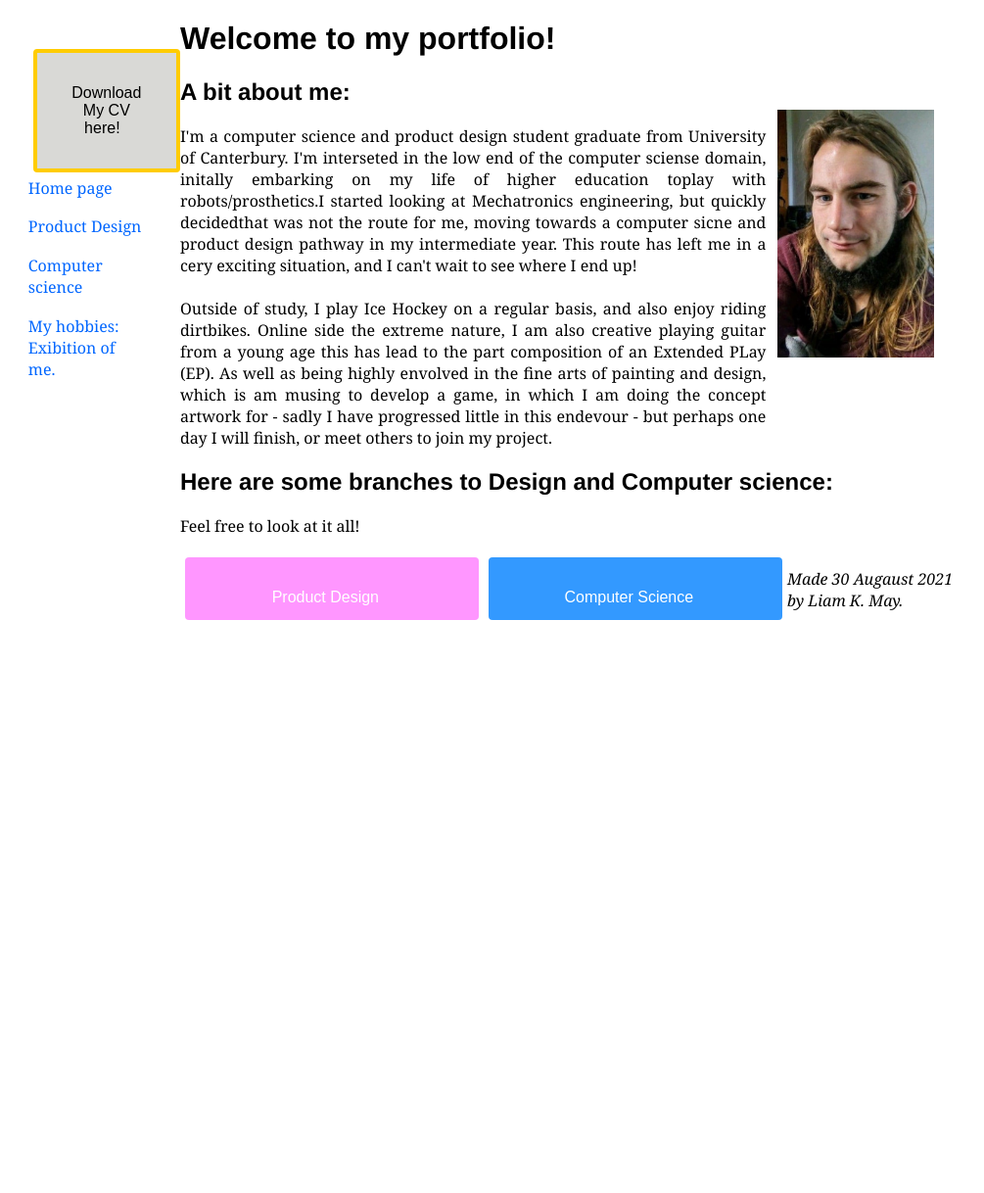
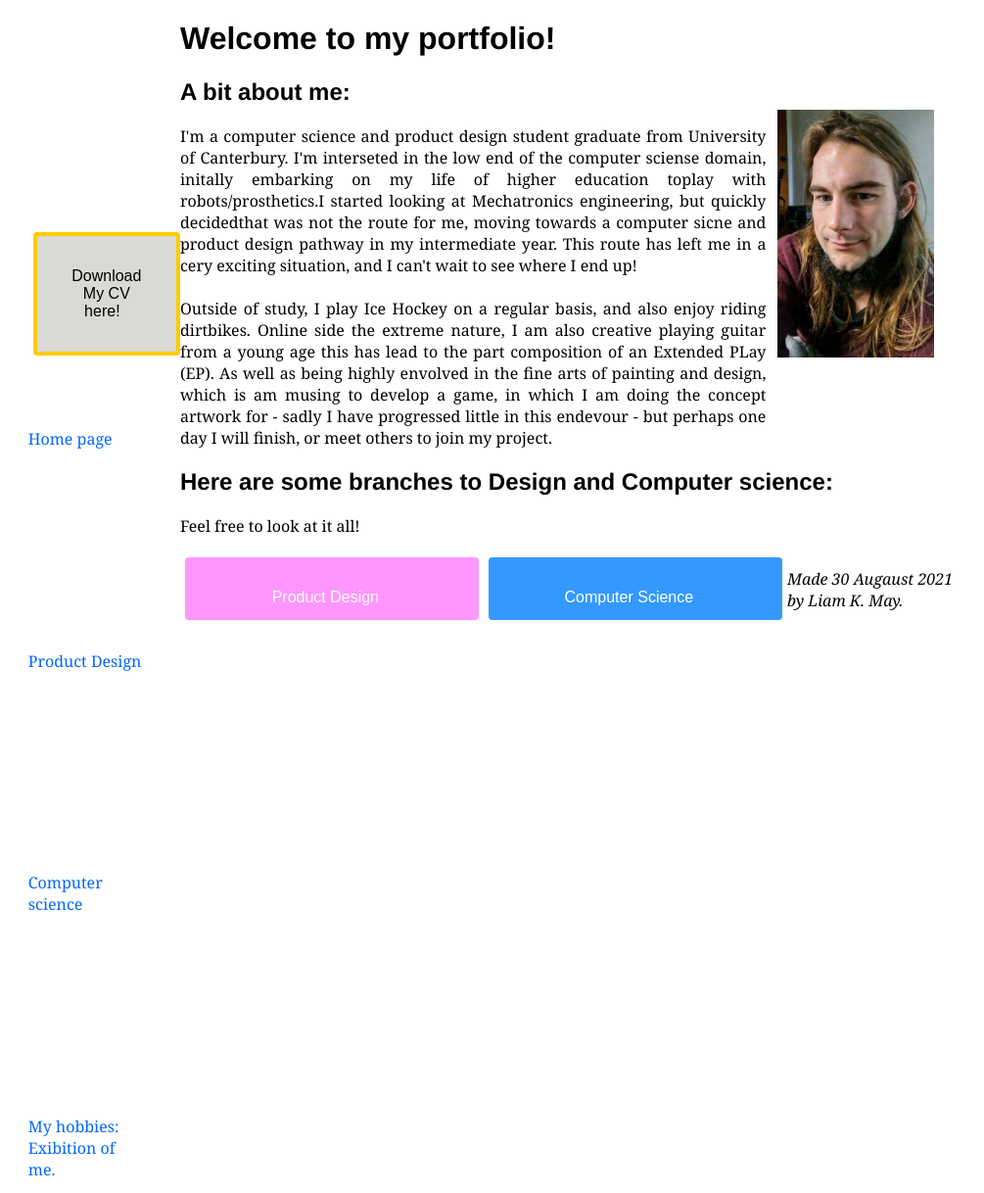
Before and after one commit to TheTriangleTrippa/Portfolio, a Jekyll site: the page built from index.html, in a window 1280 px wide. Shown: the whole page at 98% size, without its empty margins (0-1005 px from the left). Built offline with Jekyll 4.4.1, drawn with Linux system fonts in a browser that asks for light colours; before the commit the page ends 900 px from its top, so only the background shows below that.

Commit message:
Update stylesheet.css

```diff
--- a/assets/css/stylesheet.css
+++ b/assets/css/stylesheet.css
@@ -56,6 +56,7 @@
     padding: 0.3em;
     border-right: 1em solid black;
     border: 1px black;
+    padding-top: 12em;
     }
 
   ul.navbar a {
```
